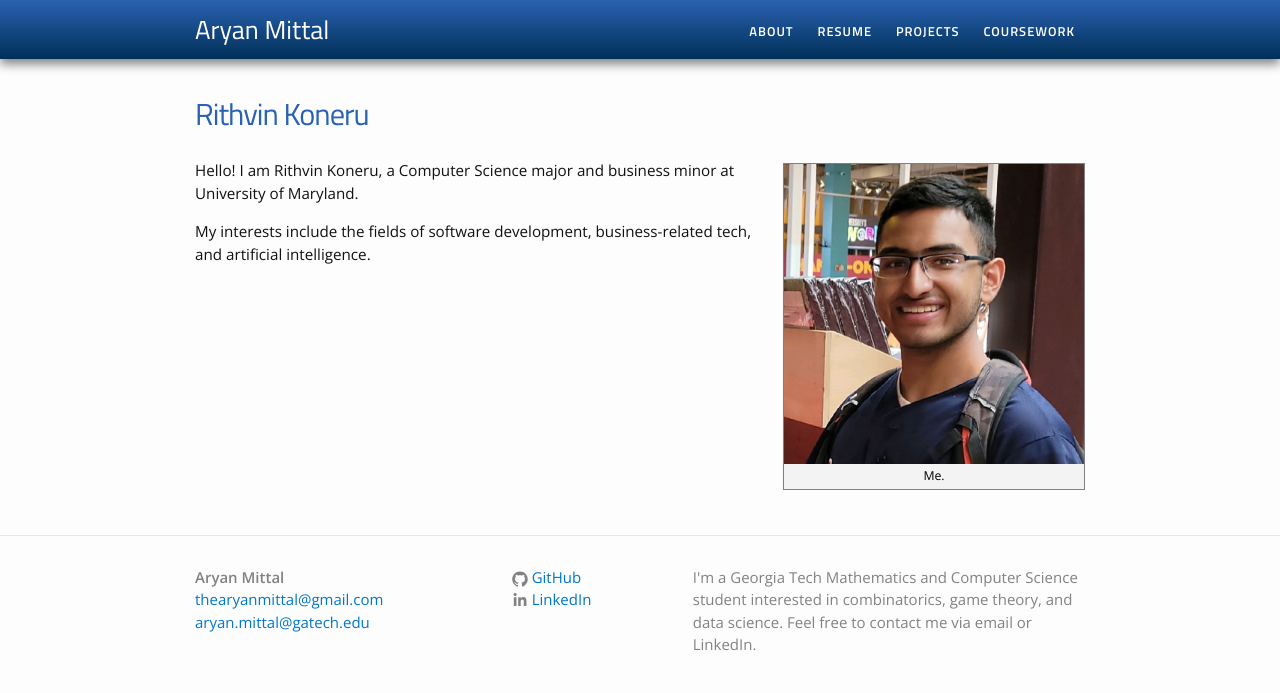
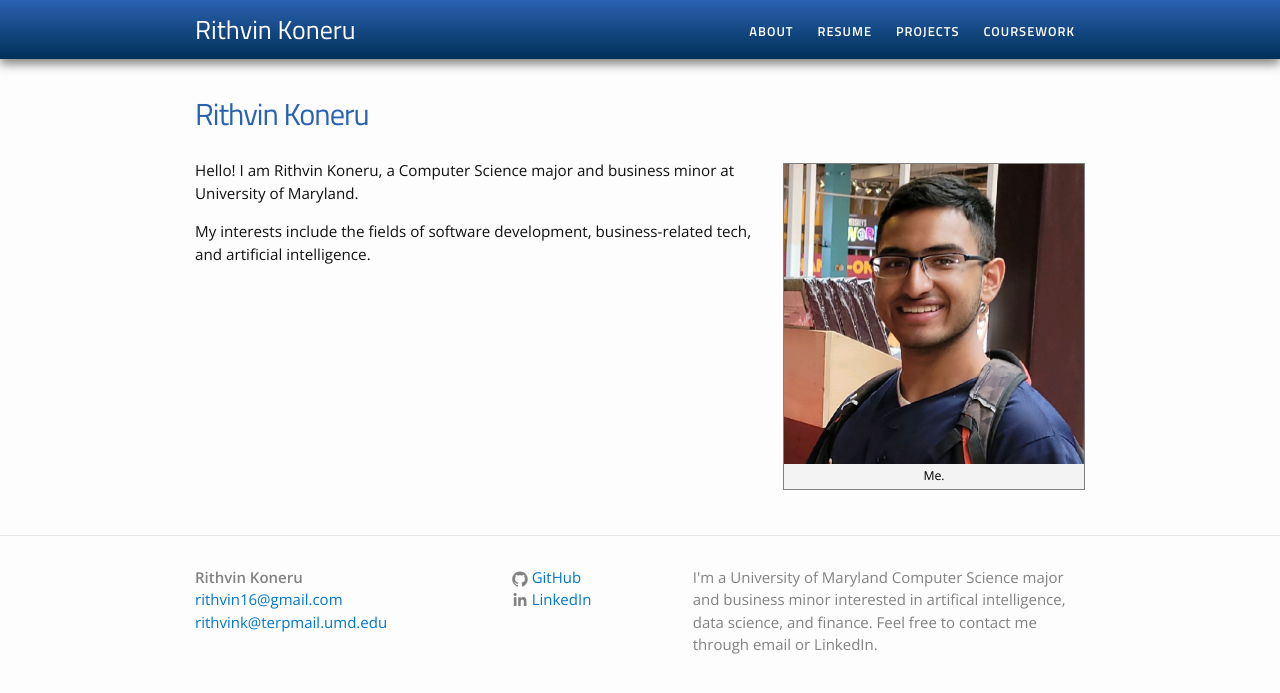
Before and after one commit to RithvinK/RithvinK.github.io, a Jekyll site: the page built from index.md, in a window 1280 px wide. Shown: the top 693 px of the page. Built offline with Jekyll 4.4.1, drawn with Linux system fonts in a browser that asks for light colours.

Commit message:
Update _config.yml

```diff
--- a/_config.yml
+++ b/_config.yml
@@ -1,19 +1,19 @@
 # Site settings
-title: Aryan Mittal
-general_email: thearyanmittal@gmail.com
-academic_email: aryan.mittal@gatech.edu
+title: Rithvin Koneru
+general_email: rithvin16@gmail.com
+academic_email: rithvink@terpmail.umd.edu
 
 description: > # this means to ignore newlines until "baseurl:"
-  I'm a Georgia Tech Mathematics and Computer Science student interested in combinatorics, game theory, and data science.
-  Feel free to contact me via email or LinkedIn.
+  I'm a University of Maryland Computer Science major and business minor interested in artifical intelligence, data science, and finance.
+  Feel free to contact me through email or LinkedIn.
 
 baseurl: "" # the subpath of your site, e.g. /blog/
 
-url: "http://www.thearyanmittal.com/" # the base hostname & protocol for your site
+url: "https://rithvink.github.io/" # the base hostname & protocol for your site
 
 # twitter_username: jekyllrb
-github_username: thearyanmittal
-linkedin_username: thearyanmittal
+github_username: RithvinK
+linkedin_username: rithvinkoneru
 #facebook_username: facebook_username
 # feel free to add other links here; you will have to add the SVG icon in _layouts/footer.html
 
```
